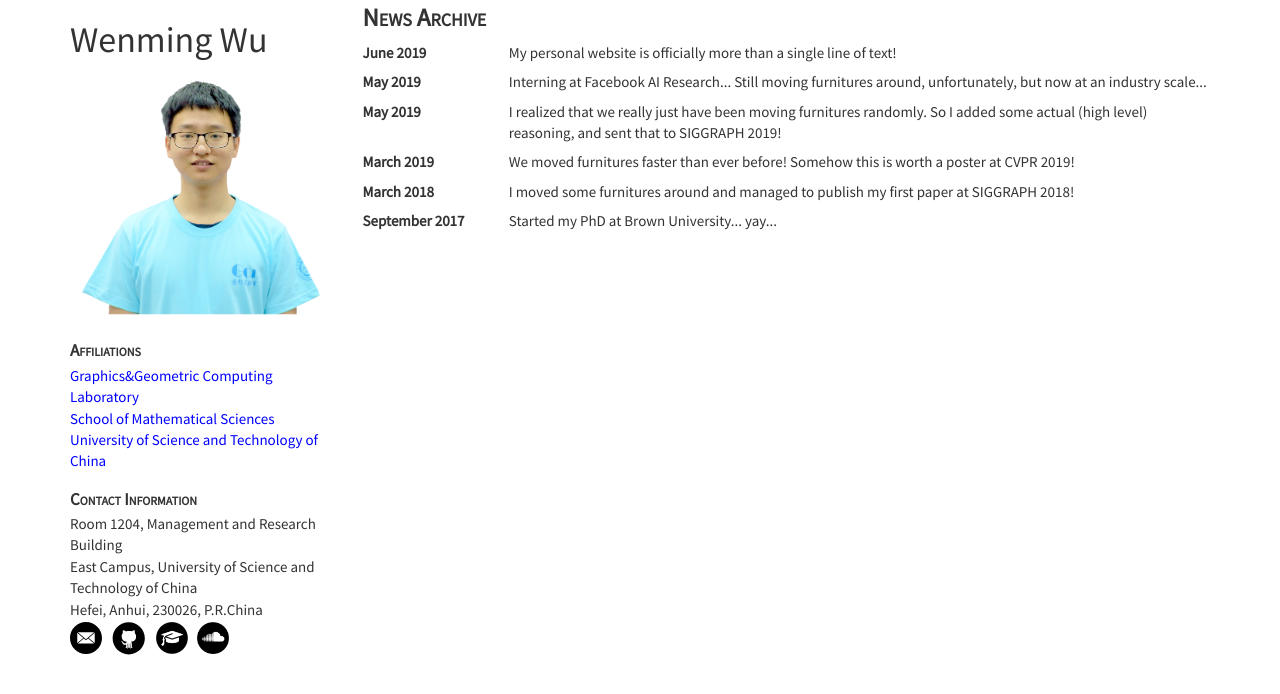
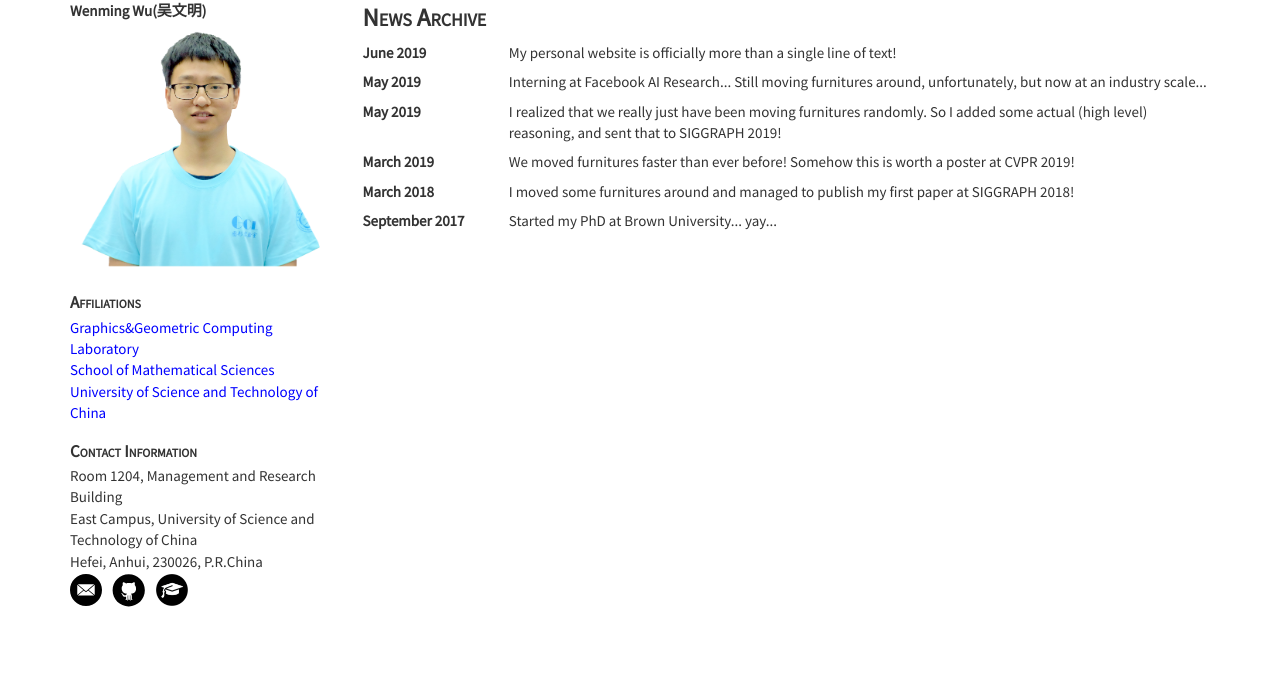
Before and after one commit to wutomwu/wutomwu.github.io, a Jekyll site: the page built from newsarchive.html, in a window 1280 px wide. Shown: the top 694 px of the page. Built offline with Jekyll 4.4.1, drawn with Linux system fonts in a browser that asks for light colours.

Commit message:
Update sidebar.html

```diff
--- a/_includes/sidebar.html
+++ b/_includes/sidebar.html
@@ -1,4 +1,4 @@
-<div><h1>Wenming Wu</h1></div>
+<div><b>Wenming Wu(吴文明)</b></div>
 
 <div class='sidebaritem' id='headshot'>
 	<img class='img img-responsive' src='/img/me.png' width='350'/>
@@ -31,10 +31,5 @@
 		  <img src='/img/icons/cv.png'
 		       width=32px style='vertical-align:middle'>
 		</a>
-		&nbsp;
-		<a target='_blank' href='https://soundcloud.com/user-637757692' style='text-decoration:none'>
-		  <img src='/img/icons/soundcloud.png'
-		       width=32px style='vertical-align:middle'>
-		</a>
 	</div>
 </div>
```
